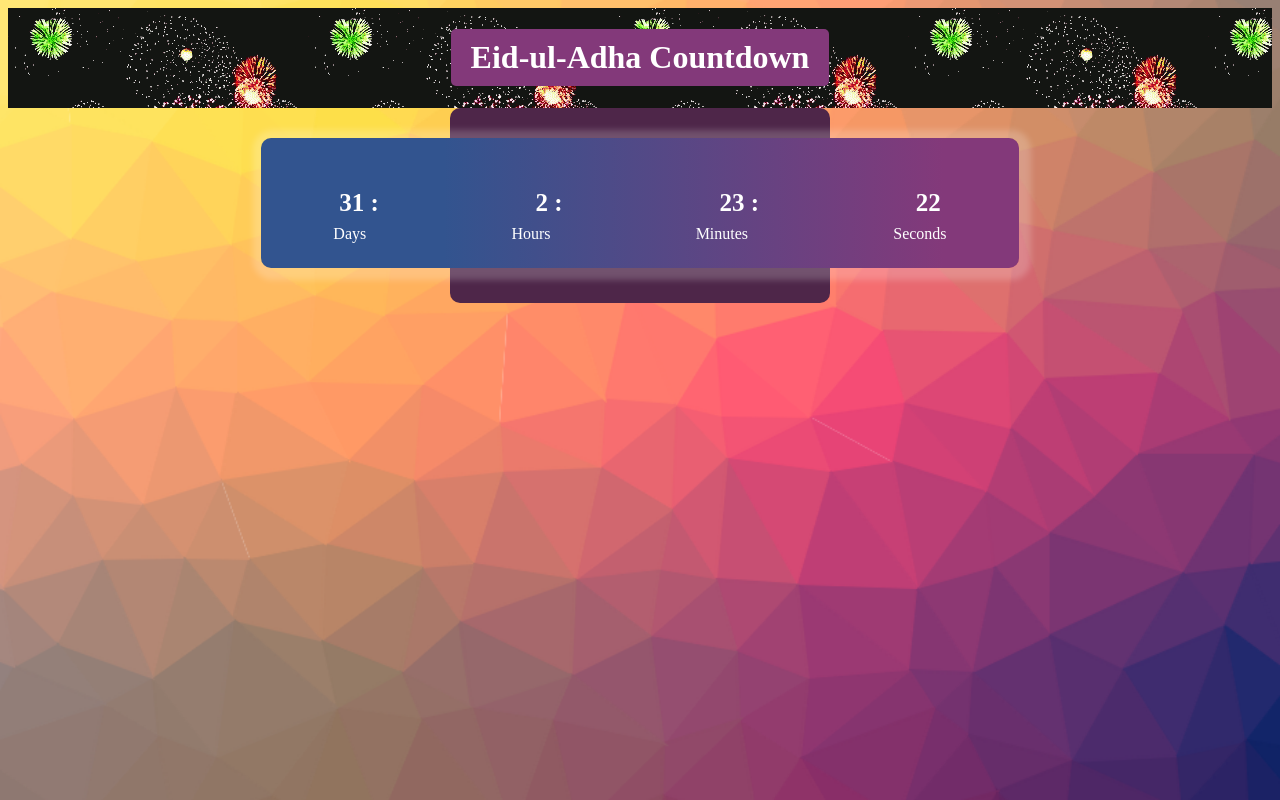
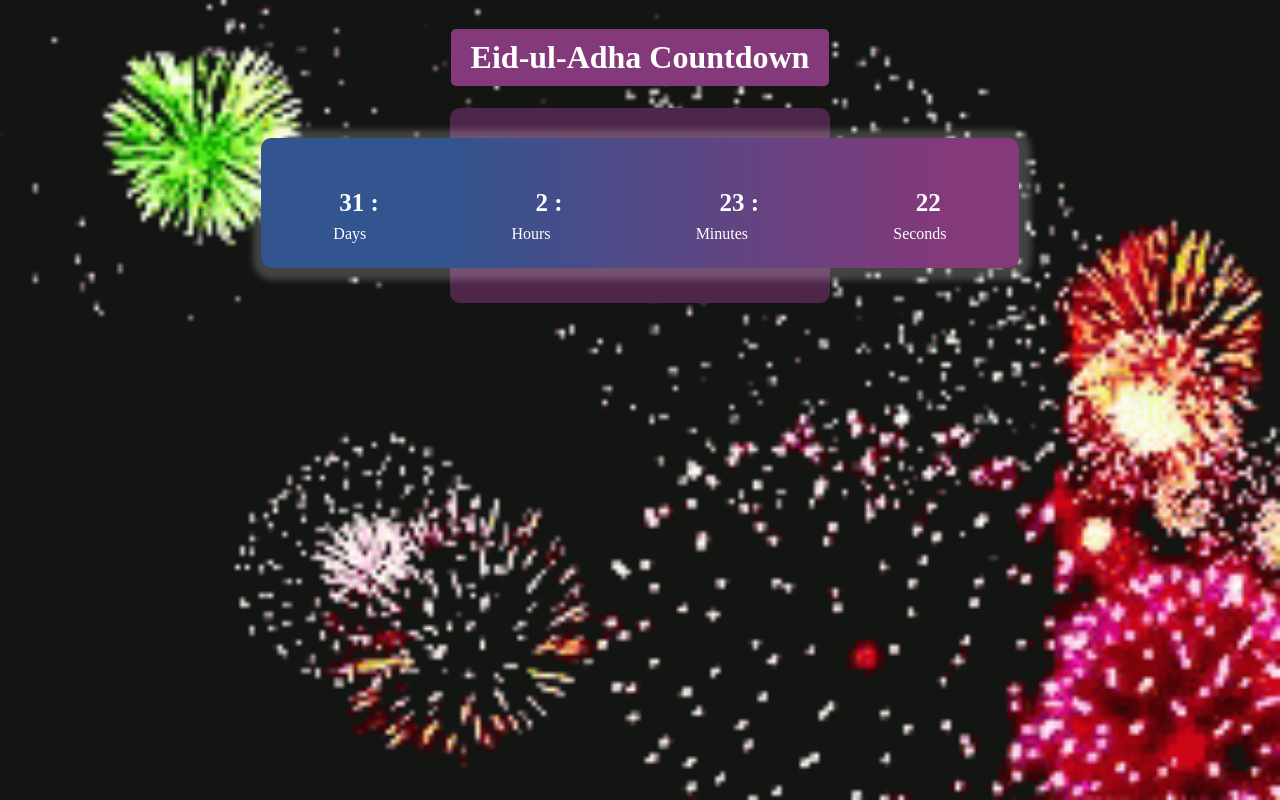
Before and after one commit to fayyazcode/countdown-eid, a plain HTML site: page index.html in a window 1280 px wide. Both pictures are taken after a click on the element "Eid-ul-Adha Countdown". Drawn offline with Linux system fonts and the light colour scheme.

Commit message:
gif to body

```diff
--- a/app.js
+++ b/app.js
@@ -22,6 +22,6 @@ document.getElementById('three').innerHTML=" Minutes"
 document.getElementById('four').innerHTML=" Seconds"
 },1000);
 function bg(){
-var a=document.getElementById('head').style.backgroundImage="url(a.gif)"
+var a=document.getElementById('body').style.backgroundImage="url(a.gif)"
 
 }
--- a/index.html
+++ b/index.html
@@ -9,8 +9,8 @@
     <link rel="stylesheet" href="style.css">
 </head>
 
-<body>
-    <div class="header main" id="head" onclick="bg()">
+<body id="body">
+    <div class="header main" id="head" onclick="bg()" title="Click Here">
         <h1>Eid-ul-Adha Countdown</h1>
     </div>
     <div class="container">
```
